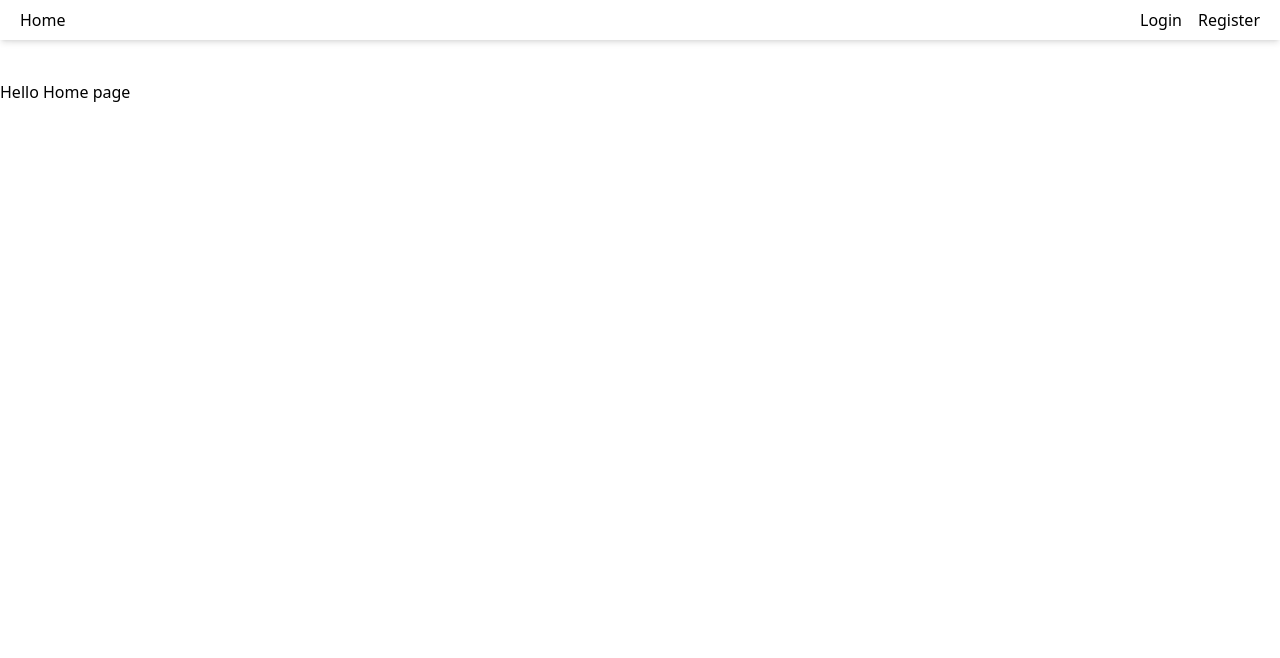
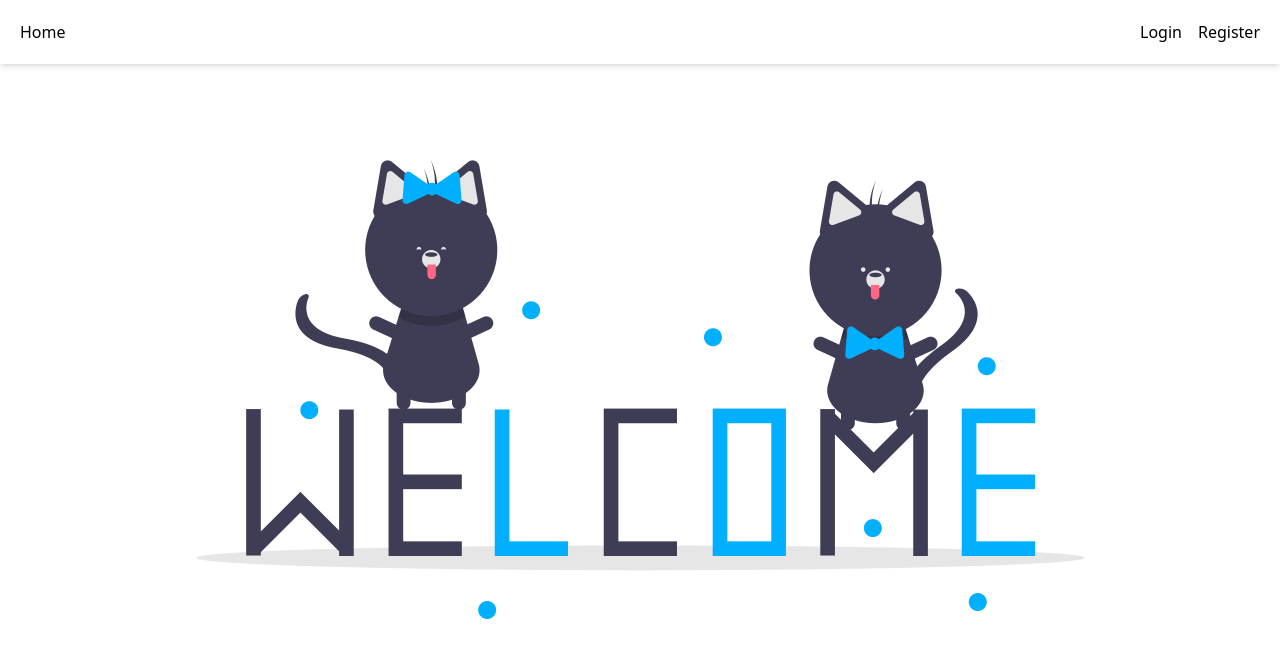
Before and after one commit to aasatech/assignments, a React (Create React App) app in the folder authentication/: page / in a window 1280 px wide. Shown: the top 658 px of the page. Built offline with nearby package versions, Linux system fonts and the light colour scheme.

Commit message:
home page

```diff
--- a/authentication/src/components/navbar/NavbarComponent.js
+++ b/authentication/src/components/navbar/NavbarComponent.js
@@ -1,7 +1,7 @@
 import { Link } from 'react-router-dom';
 function Navigation() {
   return (
-    <div className="header fixed top-0 left-0 right-0 shadow-md px-5 py-2 bg-white flex justify-between z-8">
+    <div className="header fixed top-0 left-0 right-0 shadow-md p-5 bg-white flex justify-between z-8">
       <ul>
         <Link to={'/home'}>
           <li>Home</li>
--- a/authentication/src/components/pages/HomePage.js
+++ b/authentication/src/components/pages/HomePage.js
@@ -1,7 +1,7 @@
 function HomePage(){
     return (
-        <div className="mt-20">
-            <h1>Hello Home page</h1>
+        <div className="mt-20 flex justify-center">
+            <img src={require('../../images/banner.png')} alt="loading..." className=''/>
         </div>
     )
 }
```
Also changed, not shown: authentication/src/images/banner.png (added).
